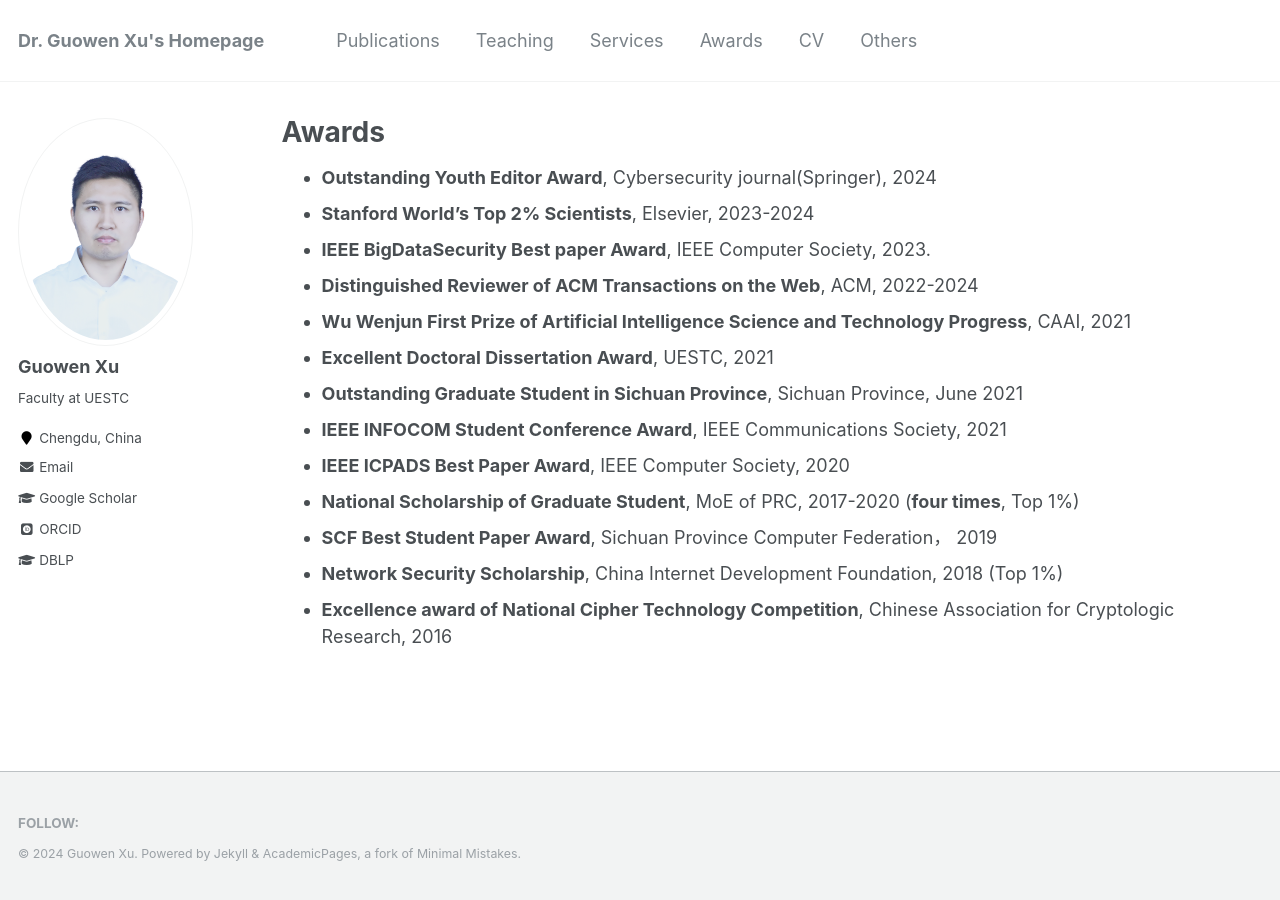
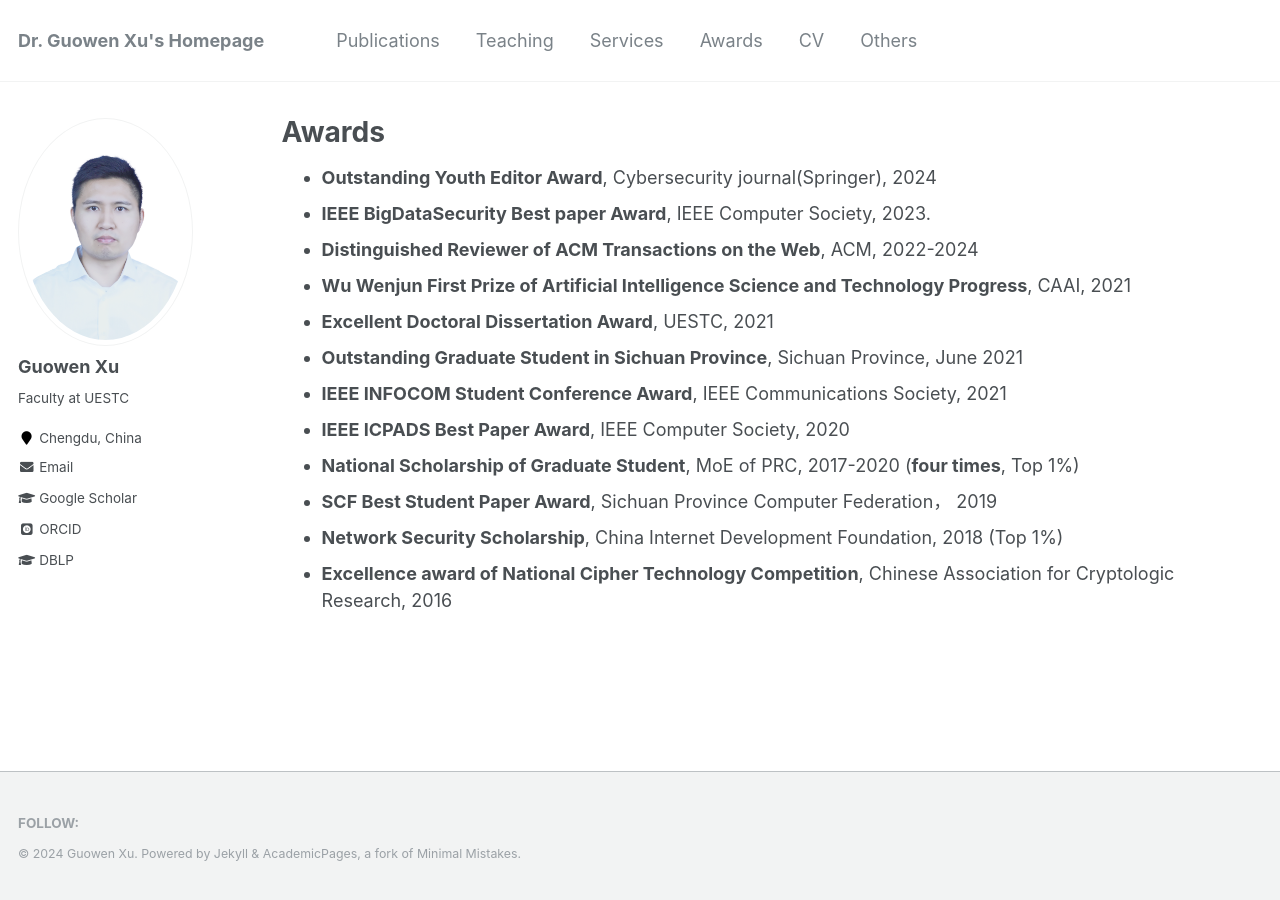
Before and after one commit to Guowen-xu/guowen-xu.github.io, a Jekyll site: the page built from _pages/awards.md, in a window 1280 px wide. Built offline with Jekyll 4.4.1, drawn with Linux system fonts in a browser that asks for light colours; some web fonts are replaced.

Commit message:
Update awards.md

```diff
--- a/_pages/awards.md
+++ b/_pages/awards.md
@@ -6,7 +6,6 @@ author_profile: true
 ---
 
 * **Outstanding Youth Editor Award**, Cybersecurity journal(Springer), 2024
-* **Stanford World's Top 2% Scientists**, Elsevier, 2023-2024
 * **IEEE BigDataSecurity Best paper Award**, IEEE Computer Society, 2023.
 * **Distinguished Reviewer of ACM Transactions on the Web**, ACM, 2022-2024
 * **Wu Wenjun First Prize of Artificial Intelligence Science and Technology Progress**, CAAI, 2021
```
